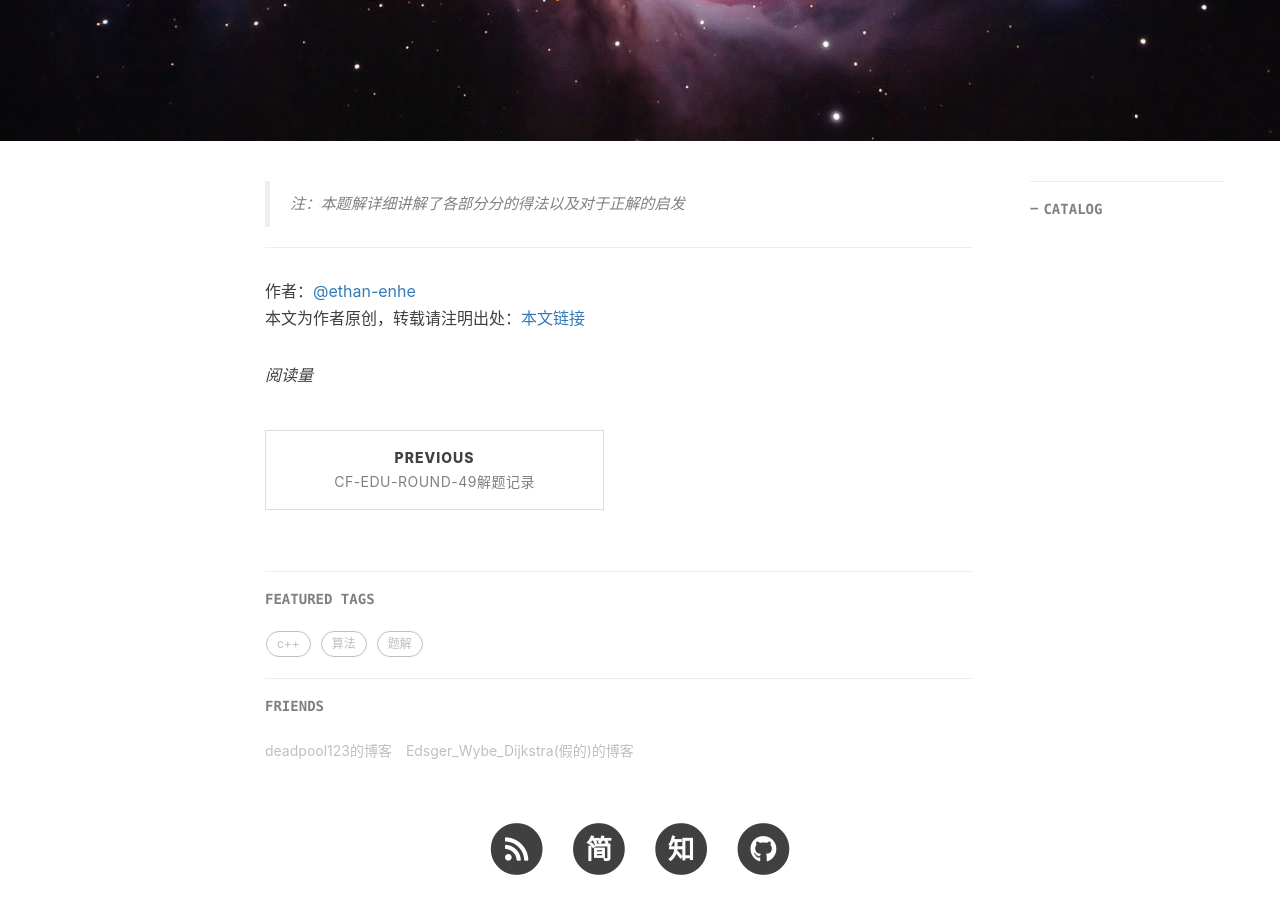
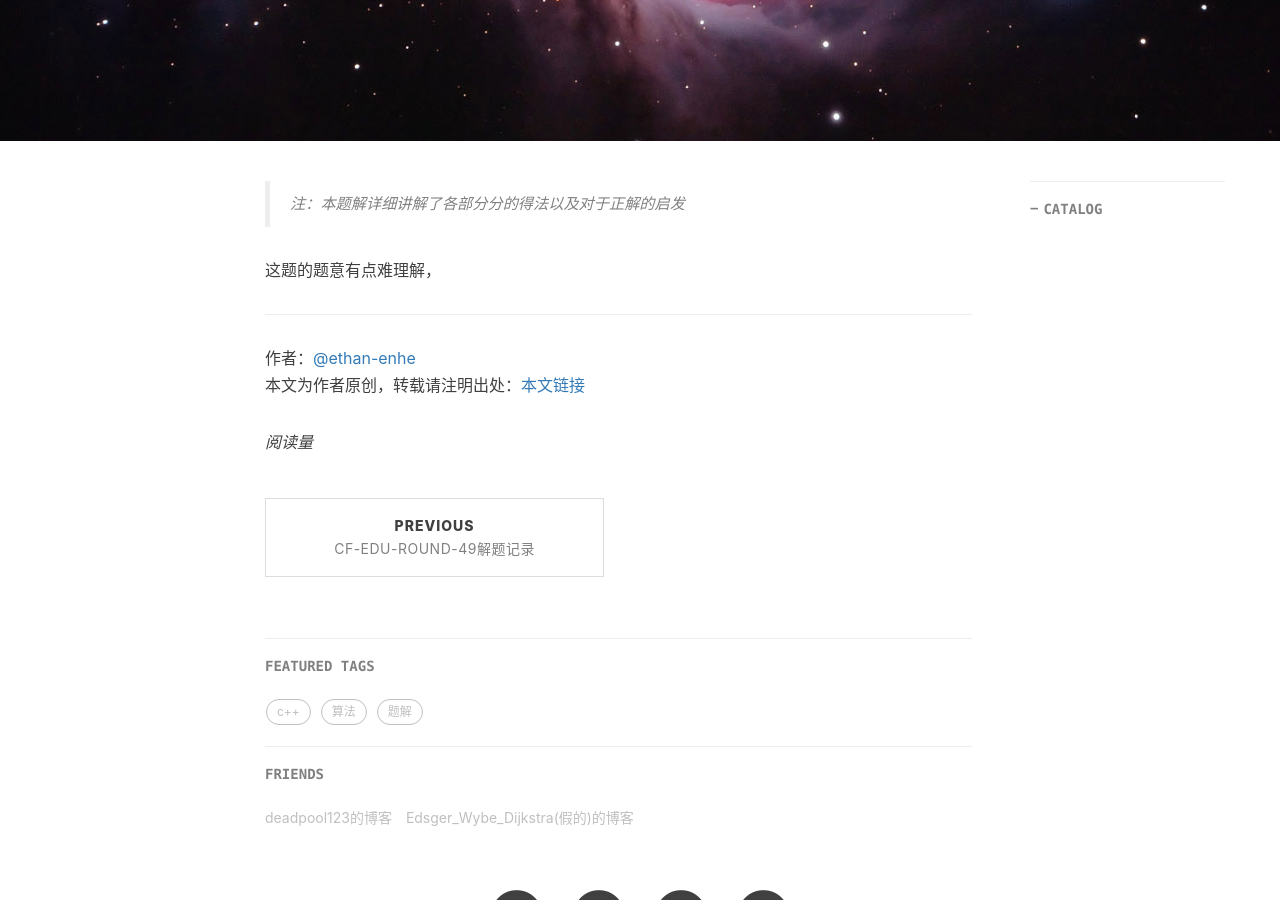
Before and after one commit to ethan-enhe/ethan-enhe.github.io, a Jekyll site: the page built from _posts/2020-08-18-【题解】[APIO2020]T1粉刷墙壁.md, in a window 1280 px wide and 900 px high, scrolled down 442 px. Built offline with Jekyll 4.4.1, drawn with Linux system fonts in a browser that asks for light colours; nearby versions of some CDN libraries; comment, search, counter and statistics services are not loaded.

Commit message:
_posts/2020-08-18-【题解】[APIO2020]T1粉刷墙壁.md updated from https://stackedit.io/

```diff
--- a/_posts/2020-08-18-【题解】[APIO2020]T1粉刷墙壁.md
+++ b/_posts/2020-08-18-【题解】[APIO2020]T1粉刷墙壁.md
@@ -14,7 +14,7 @@ tags:
 
 > 注：本题解详细讲解了各部分分的得法以及对于正解的启发
 
-
+这题的题意有点难理解，
 <!--stackedit_data:
-eyJoaXN0b3J5IjpbMTQzNzQ3NzQyNV19
+eyJoaXN0b3J5IjpbLTMwMTcyODc2Ml19
 -->
```
